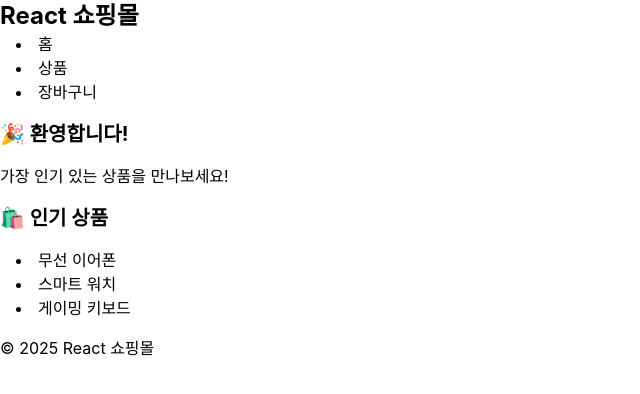
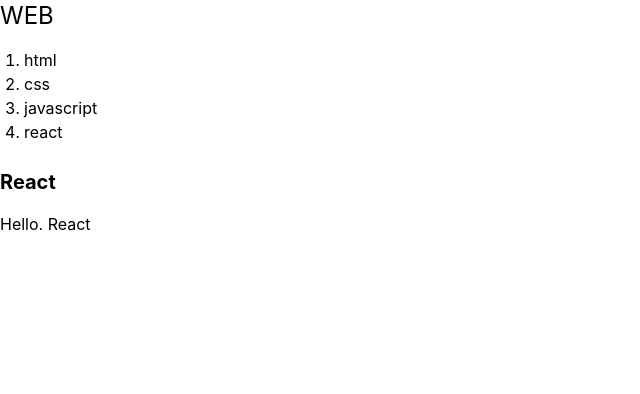
Before and after one commit to 1022gusl/WebPro, a React (Create React App) app: page / in a window 1280 px wide. Shown: the top 394 px of the page, without its empty margins (0-640 px from the left). Built offline with nearby package versions, Linux system fonts and the light colour scheme; the HTML template or start-up script is replaced by a standard one.

Commit message:
feat: src6-3 개발

```diff
--- a/src/App.jsx
+++ b/src/App.jsx
@@ -1,17 +1,27 @@
 import Header from './components/Header';
-import Home from './components/Home';
-import ProductList from './components/ProductList';
-import Footer from './components/Footer';
+import Nav from './components/Nav';
+import Article from './components/Article';
+import Datas from './components/Datas';
 
 function App() {
   return (
-    <div className="container">
-      <Header />
-      <Home />
-      <ProductList />
-      <Footer />
+    <div>
+      <Header
+        title="WEB"
+        onChangeMode={() => {
+          alert('Header가 출력됩니다...');
+        }}
+      />
+
+      <Nav
+        datas={Datas}
+        onChangeMode={(msg) => {
+          alert(msg);
+        }}
+      />
+
+      <Article title="React" body="Hello. React " />
     </div>
   );
 }
-
 export default App;
--- /dev/null
+++ b/src/components/Article.js
@@ -0,0 +1,9 @@
+function Article({ title, body }) {
+  return (
+    <article>
+      <h2 className="font-bold text-xl mb-4">{title}</h2>
+      {body}
+    </article>
+  );
+}
+export default Article;
--- /dev/null
+++ b/src/components/Datas.js
@@ -0,0 +1,8 @@
+const Datas = [
+  { id: 1, title: 'html', body: 'html is ...' },
+  { id: 2, title: 'css', body: 'css is ...' },
+  { id: 3, title: 'javascript', body: 'javascript is ...' },
+  { id: 4, title: 'react', body: 'react is ...' },
+];
+
+export default Datas;
--- a/src/components/Footer.js
+++ /dev/null
@@ -1,9 +0,0 @@
-function Footer() {
-  return (
-    <footer>
-      <p>© 2025 React 쇼핑몰</p>
-    </footer>
-  );
-}
-
-export default Footer;
--- a/src/components/Header.js
+++ b/src/components/Header.js
@@ -1,20 +1,19 @@
-function Header() {
+function Header(props) {
+  const { title, onChangeMode } = props;
+
   return (
     <header>
-      <h1 className="text-2xl font-bold">React 쇼핑몰</h1>
-      <nav>
-        <ul className="ml-4 list-disc list-inside mb-4">
-          <li>
-            <a href="#home">홈</a>
-          </li>
-          <li>
-            <a href="#products">상품</a>
-          </li>
-          <li>
-            <a href="#cart">장바구니</a>
-          </li>
-        </ul>
-      </nav>
+      <h1 className="text-2xl mb-4">
+        <a
+          href="/"
+          onClick={(e) => {
+            e.preventDefault();
+            onChangeMode();
+          }}
+        >
+          {title}
+        </a>
+      </h1>
     </header>
   );
 }
--- a/src/components/Home.js
+++ /dev/null
@@ -1,9 +0,0 @@
-function Home() {
-  return (
-    <section id="home" className="mb-4">
-      <h2 className="text-xl font-bold mb-4">🎉 환영합니다!</h2>
-      <p>가장 인기 있는 상품을 만나보세요!</p>
-    </section>
-  );
-}
-export default Home;
--- /dev/null
+++ b/src/components/Nav.js
@@ -0,0 +1,23 @@
+function Nav({ datas, onChangeMode }) {
+  const lis = datas.map((data) => (
+    <li key={data.id}>
+      <a
+        href="/"
+        onClick={(event) => {
+          event.preventDefault();
+          onChangeMode(data.body);
+        }}
+      >
+        {data.title}
+      </a>
+    </li>
+  ));
+
+  return (
+    <nav>
+      <ol className="list-decimal ml-6 mb-6">{lis}</ol>
+    </nav>
+  );
+}
+
+export default Nav;
--- a/src/components/ProductList.js
+++ /dev/null
@@ -1,16 +0,0 @@
-function ProductList() {
-  const productList = ['무선 이어폰', '스마트 워치', '게이밍 키보드'];
-
-  return (
-    <section id="productList" className="mb-4">
-      <h2 className="text-xl font-bold">🛍️ 인기 상품</h2>
-      <ul className="ml-4 mt-4 list-disc list-inside">
-        {productList.map((product, index) => (
-          <li key={index}>{product}</li>
-        ))}
-      </ul>
-    </section>
-  );
-}
-
-export default ProductList;
```
